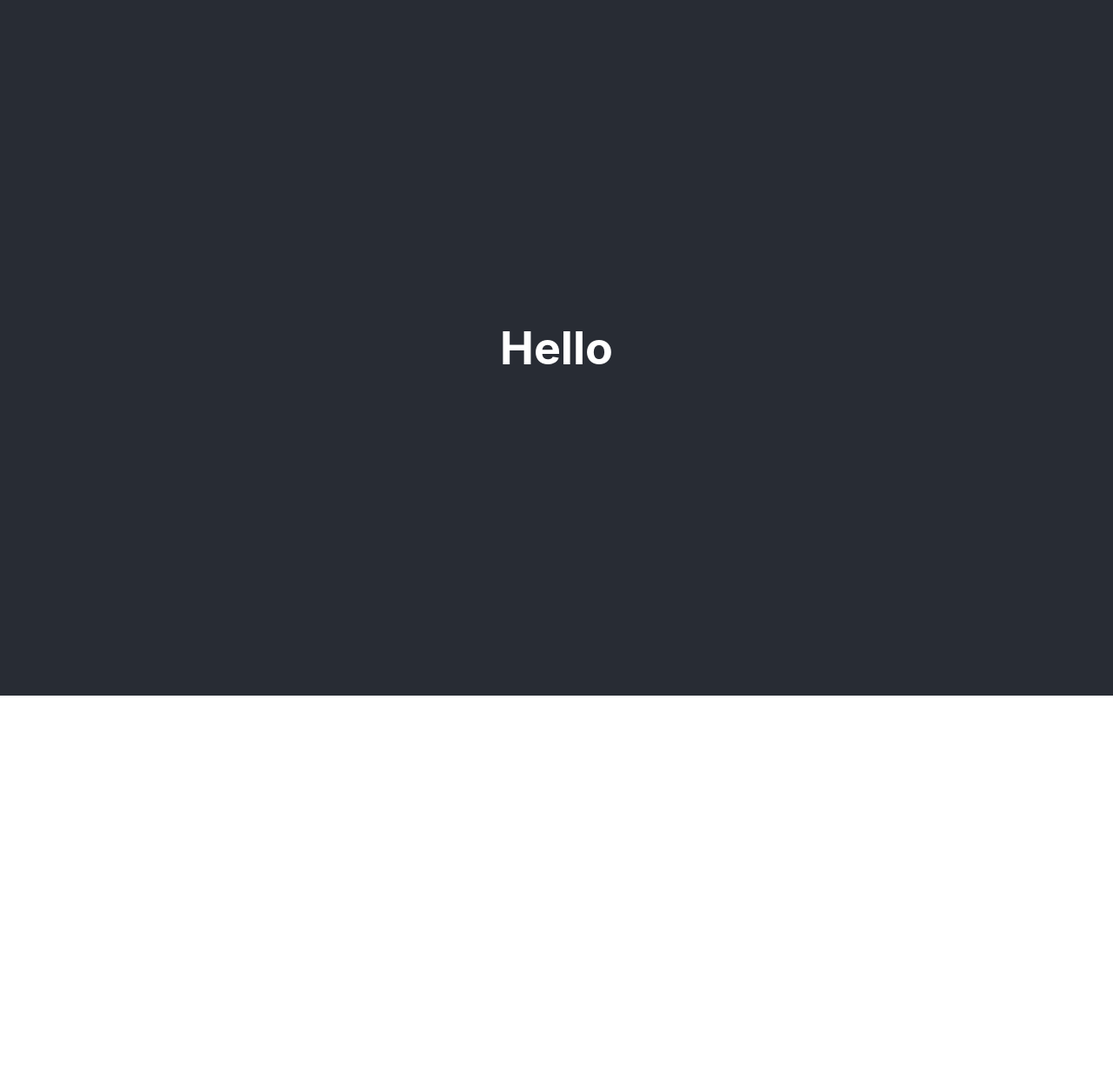
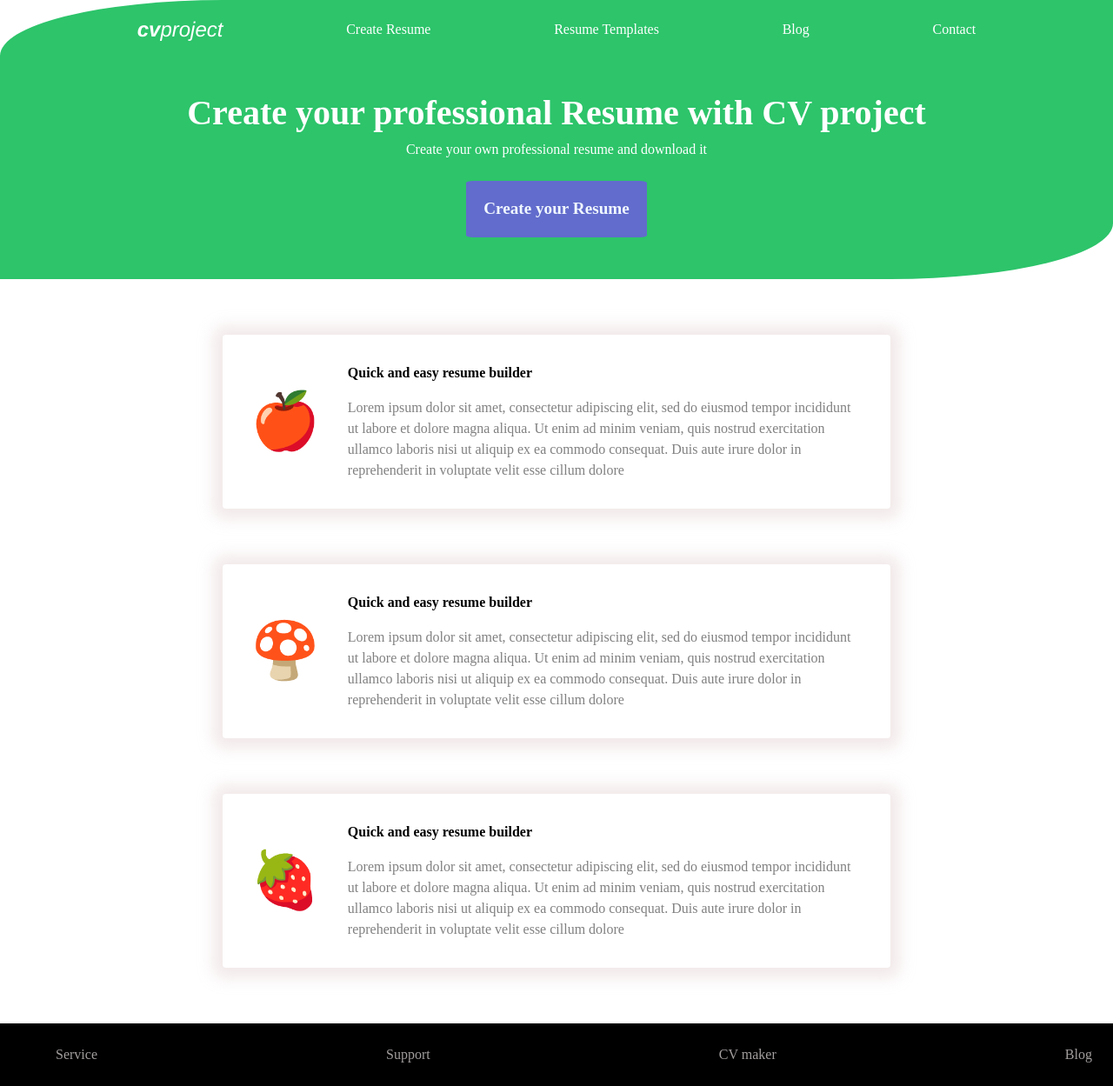
Before and after one commit to chucoyos/cv-project, a JavaScript app: page / in a window 1280 px wide. Shown: the whole page at 87% size. Before the commit the page ends 800 px from the top, so only its background shows below. Built offline with nearby package versions, Linux system fonts and the light colour scheme; the HTML template or start-up script is replaced by a standard one.

Commit message:
Add cards and footer

```diff
--- a/src/App.css
+++ b/src/App.css
@@ -1,38 +1,3 @@
 .App {
   text-align: center;
 }
-
-.App-logo {
-  height: 40vmin;
-  pointer-events: none;
-}
-
-@media (prefers-reduced-motion: no-preference) {
-  .App-logo {
-    animation: App-logo-spin infinite 20s linear;
-  }
-}
-
-.App-header {
-  background-color: #282c34;
-  min-height: 100vh;
-  display: flex;
-  flex-direction: column;
-  align-items: center;
-  justify-content: center;
-  font-size: calc(10px + 2vmin);
-  color: white;
-}
-
-.App-link {
-  color: #61dafb;
-}
-
-@keyframes App-logo-spin {
-  from {
-    transform: rotate(0deg);
-  }
-  to {
-    transform: rotate(360deg);
-  }
-}
--- a/src/App.js
+++ b/src/App.js
@@ -1,12 +1,17 @@
 import './App.css';
+import DescriptionCard from './components/DescriptionCard';
+import Nav from './components/Nav';
+import Footer from './components/Footer';
 
 function App() {
   return (
-    <div className="App">
-      <header className="App-header">
-         <h1>Hello</h1>
-      </header>
-    </div>
+    <>
+    <Nav />
+    <DescriptionCard logo='🍎️'/>
+    <DescriptionCard logo='🍄️'/>
+    <DescriptionCard logo='🍓️'/>
+    <Footer />
+    </>
   );
 }
 
--- /dev/null
+++ b/src/components/Button.css
@@ -0,0 +1,11 @@
+.main-button {
+  background-color: #626CCC;
+  color: aliceblue;
+  padding: 18px 20px;
+  align-self: center;
+  border: none;
+  margin: 24px 0 48px 0;
+  border-radius: 4%;
+  font-size: larger;
+  font-weight: bold;
+}
--- /dev/null
+++ b/src/components/Button.js
@@ -0,0 +1,7 @@
+import './Button.css'
+const Button = () => {
+  return(
+    <button className="main-button">Create your Resume</button>
+  )
+}
+export default Button
--- /dev/null
+++ b/src/components/DescriptionCard.css
@@ -0,0 +1,27 @@
+.card {
+  display: flex;
+  margin: 64px auto;
+  padding: 32px;
+  width: 60%;
+  border: none;
+  border-radius: 4px;
+  box-shadow: 0px 1px 17px 11px rgba(237,225,225,0.75);
+  -webkit-box-shadow: 0px 1px 17px 11px rgba(237,225,225,0.75);
+  -moz-box-shadow: 0px 1px 17px 11px rgba(237,225,225,0.75);
+}
+.card-content {
+  display: flex;
+  flex-direction: column;
+  margin-left: 32px;
+}
+.card-title {
+  font-weight: bold;
+  margin-bottom: 16px;
+}
+.card-description {
+  color: gray;
+}
+.logo {
+  align-self: center;
+  font-size: 64px;
+}
--- /dev/null
+++ b/src/components/DescriptionCard.js
@@ -0,0 +1,16 @@
+import './DescriptionCard.css'
+const DescriptionCard = ({logo}) => {
+  return(
+    <div className="card">
+      <div className="logo">{logo}</div>
+      <div className="card-content">
+        <div className='card-title'>Quick and easy resume builder</div>
+        <div className='card-description'>
+          Lorem ipsum dolor sit amet, consectetur adipiscing elit, sed do eiusmod tempor incididunt ut labore et dolore magna aliqua. Ut enim ad minim veniam, quis nostrud exercitation ullamco laboris nisi ut aliquip ex ea commodo consequat. Duis aute irure dolor in reprehenderit in voluptate velit esse cillum dolore
+        </div>
+      </div>
+    </div>
+  )
+}
+
+export default DescriptionCard
--- /dev/null
+++ b/src/components/Footer.css
@@ -0,0 +1,13 @@
+.footer {
+  background-color: black;
+  color: #a39e9e;
+  padding: 24px;
+}
+.footer ul {
+  display: flex;
+  justify-content: space-between;
+  margin: auto;
+}
+.footer li {
+  list-style: none;
+}
--- /dev/null
+++ b/src/components/Footer.js
@@ -0,0 +1,14 @@
+import './Footer.css'
+const Footer = () => {
+  return(
+    <div className='footer'>
+      <ul>
+        <li>Service</li>
+        <li>Support</li>
+        <li>CV maker</li>
+        <li>Blog</li>
+      </ul>
+    </div>
+  )
+}
+export default Footer
--- /dev/null
+++ b/src/components/Nav.css
@@ -0,0 +1,31 @@
+.Nav {
+  background-color: #2DC46A;
+  color: #ffffff;
+  display: flex;
+  flex-direction: column;
+  border-radius: 20% 0 20% 0;
+}
+.nav-list {
+  display: flex;
+  list-style-type: none;
+  justify-content: space-evenly;
+  align-items: center;
+  padding: 16px;
+}
+.nav-brand {
+  font-size: 24px;
+  font-family:'Franklin Gothic Medium', 'Arial Narrow', Arial, sans-serif;
+  font-style: italic;
+}
+.nav-brand > span {
+  font-weight: bold;
+}
+h1 {
+  text-align: center;
+  font-size: 40px;
+  margin-top: 32px;
+}
+.subtitle {
+  font-size: medium;
+  text-align: center;
+}
--- /dev/null
+++ b/src/components/Nav.js
@@ -0,0 +1,20 @@
+import Button from './Button'
+import './Nav.css'
+const Nav = () => {
+  return(
+    <nav className='Nav'>
+      <ul className='nav-list'>
+        <li className="nav-brand"><span>cv</span>project</li>
+        <li>Create Resume</li>
+        <li>Resume Templates</li>
+        <li>Blog</li>
+        <li>Contact</li>
+      </ul>
+      <h1>Create your professional Resume with CV project</h1>
+      <p className='subtitle'>Create your own professional resume and download it</p>
+      <Button />
+    </nav>
+  )
+}
+
+export default Nav
--- a/src/index.css
+++ b/src/index.css
@@ -1,13 +1,46 @@
+/*
+  1. Use a more-intuitive box-sizing model.
+*/
+*, *::before, *::after {
+  box-sizing: border-box;
+}
+/*
+  2. Remove default margin
+*/
+* {
+  margin: 0;
+}
+/*
+  Typographic tweaks!
+  3. Add accessible line-height
+  4. Improve text rendering
+*/
 body {
-  margin: 0;
-  font-family: -apple-system, BlinkMacSystemFont, 'Segoe UI', 'Roboto', 'Oxygen',
-    'Ubuntu', 'Cantarell', 'Fira Sans', 'Droid Sans', 'Helvetica Neue',
-    sans-serif;
+  line-height: 1.5;
   -webkit-font-smoothing: antialiased;
-  -moz-osx-font-smoothing: grayscale;
 }
-
-code {
-  font-family: source-code-pro, Menlo, Monaco, Consolas, 'Courier New',
-    monospace;
+/*
+  5. Improve media defaults
+*/
+img, picture, video, canvas, svg {
+  display: block;
+  max-width: 100%;
 }
+/*
+  6. Remove built-in form typography styles
+*/
+input, button, textarea, select {
+  font: inherit;
+}
+/*
+  7. Avoid text overflows
+*/
+p, h1, h2, h3, h4, h5, h6 {
+  overflow-wrap: break-word;
+}
+/*
+  8. Create a root stacking context
+*/
+#root, #__next {
+  isolation: isolate;
+}
```
